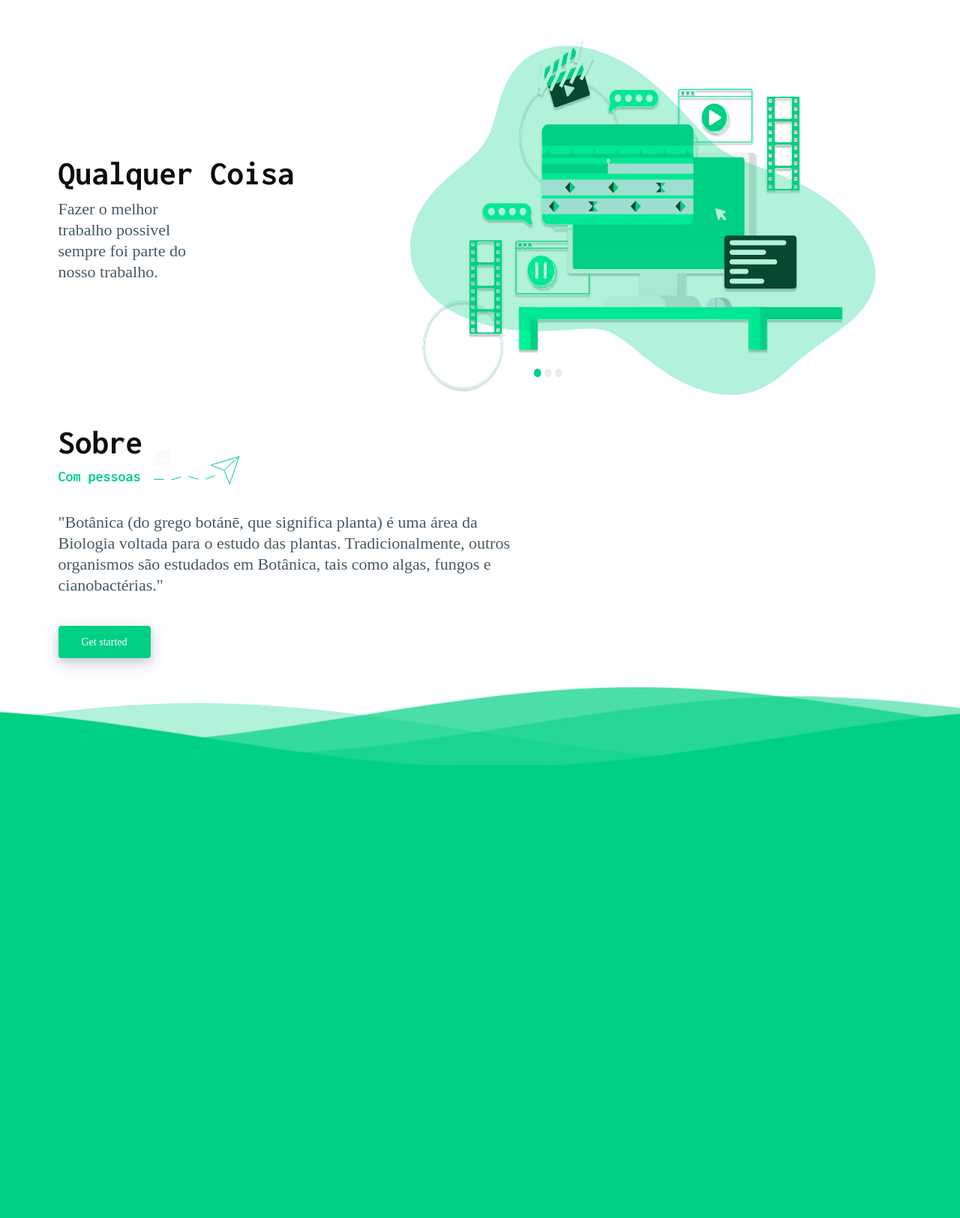
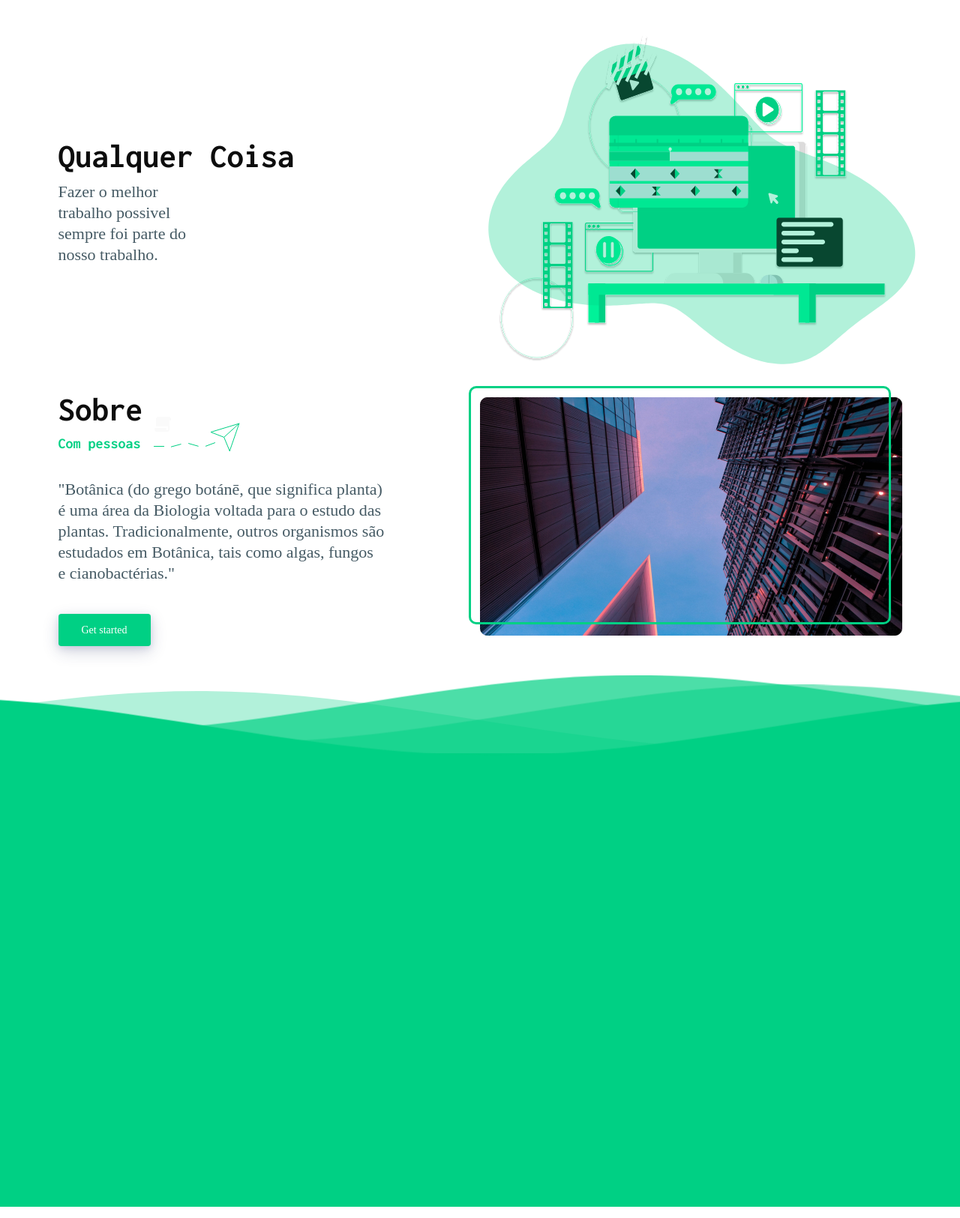
Before and after one commit to rafaelluiis2315/Projeto_Senac, a Django app: page / in a window 1280 px wide. Shown: the part 103-1728 px from the top of the page at 75% size. Run offline with Django 4.2, Linux system fonts and the light colour scheme; data that the repository does not hold is empty; some libraries are stand-ins or nearby versions; some web fonts are replaced.

Commit message:
Segunda section Finalizada.

```diff
--- a/SENAC_PI/static/css/home.css
+++ b/SENAC_PI/static/css/home.css
@@ -26,7 +26,8 @@
 }
 
 .banner-home {
-    width: 60%;
+    width: 55%;
+    margin-right: -50px;
 }
 
 .btn-verde {
@@ -44,6 +45,21 @@
     transform: translateY(-4px);
 }
 
+.div-segunda-imagem {
+    position: relative;
+    width: 563px;
+    height: 318px;
+}
+.div-segunda-imagem div {
+    position: absolute;
+    border: var(--verde-principal) 3px solid;
+    width: inherit;
+    height: inherit;
+    border-radius: 10px;
+    top: -15px;
+    left: -15px;
+}
+/* Waves */
 .waves {
     position: relative;
     width: 100%;
--- a/SENAC_PI/templates/index.html
+++ b/SENAC_PI/templates/index.html
@@ -32,9 +32,10 @@
 
   <!-- Section Sobre-->
   <section>
+    <!-- Div Container-->
     <div class="container d-flex align-items-center justify-content-between">
+
       <div class="texto-section-sobre">
-
 
         <div class="d-flex align-items-center mb-5">
           <div>
@@ -45,14 +46,25 @@
         </div>
 
         <p>
-          "Botânica (do grego botánē, que significa planta) é uma área da<br>
-          Biologia voltada para o estudo das plantas. Tradicionalmente, outros<br>
-          organismos são estudados em Botânica, tais como algas, fungos e<br>
-          cianobactérias."
+          "Botânica (do grego botánē, que significa planta)<br>
+          é uma área da Biologia voltada para o estudo das<br>
+          plantas. Tradicionalmente, outros organismos são<br>
+          estudados em Botânica, tais como algas, fungos<br>
+          e cianobactérias."
+
         </p>
 
         <a class="mt-5 py-3 px-5 btn btn-verde" href="#">Get started</a>
+
       </div>
+
+      <div class="div-segunda-imagem d-flex align-items-center justify-content-between">
+        <div>
+
+        </div>
+        <img src="{% static 'img/segunda-img.jpg' %}" alt="Segunda imagem">
+      </div>
+
     </div>
   </section>
 
```
Also changed, not shown: SENAC_PI/static/img/banner_home.svg, SENAC_PI/static/img/segunda-img.jpg (added).
